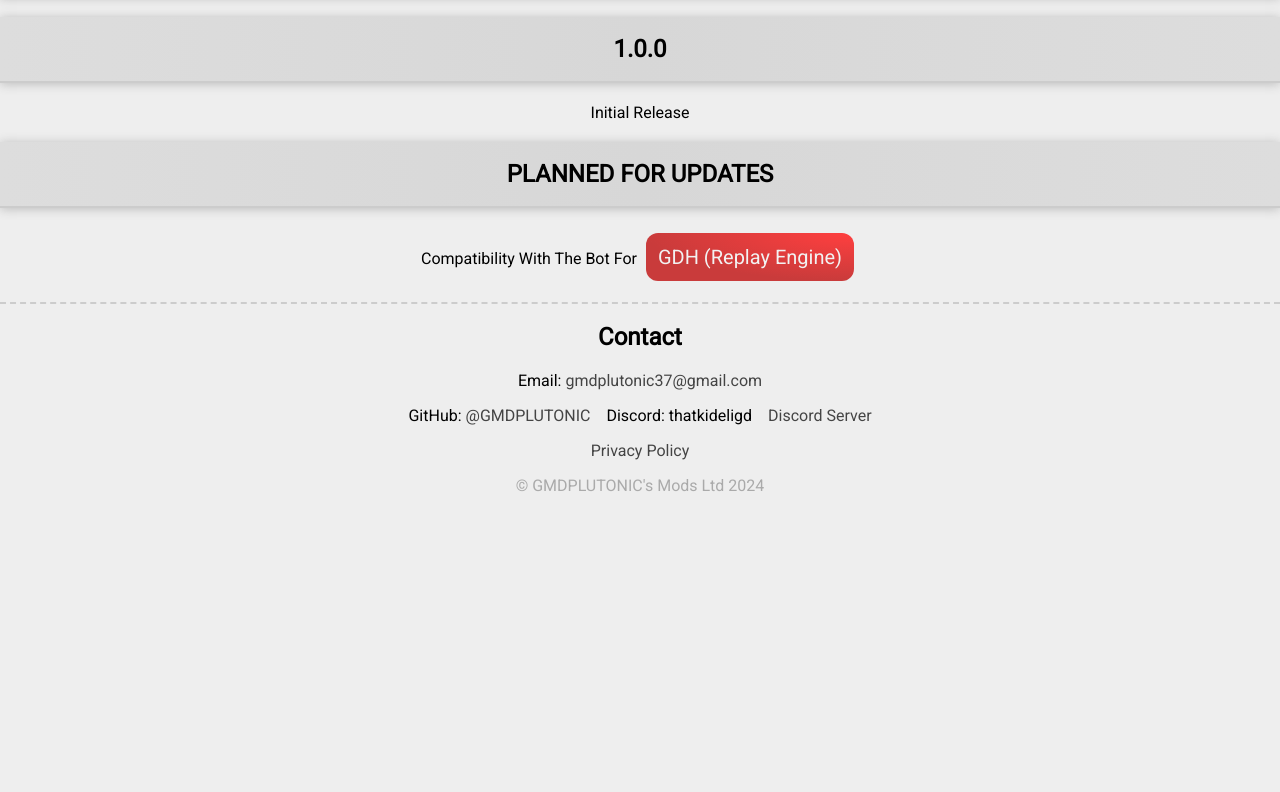
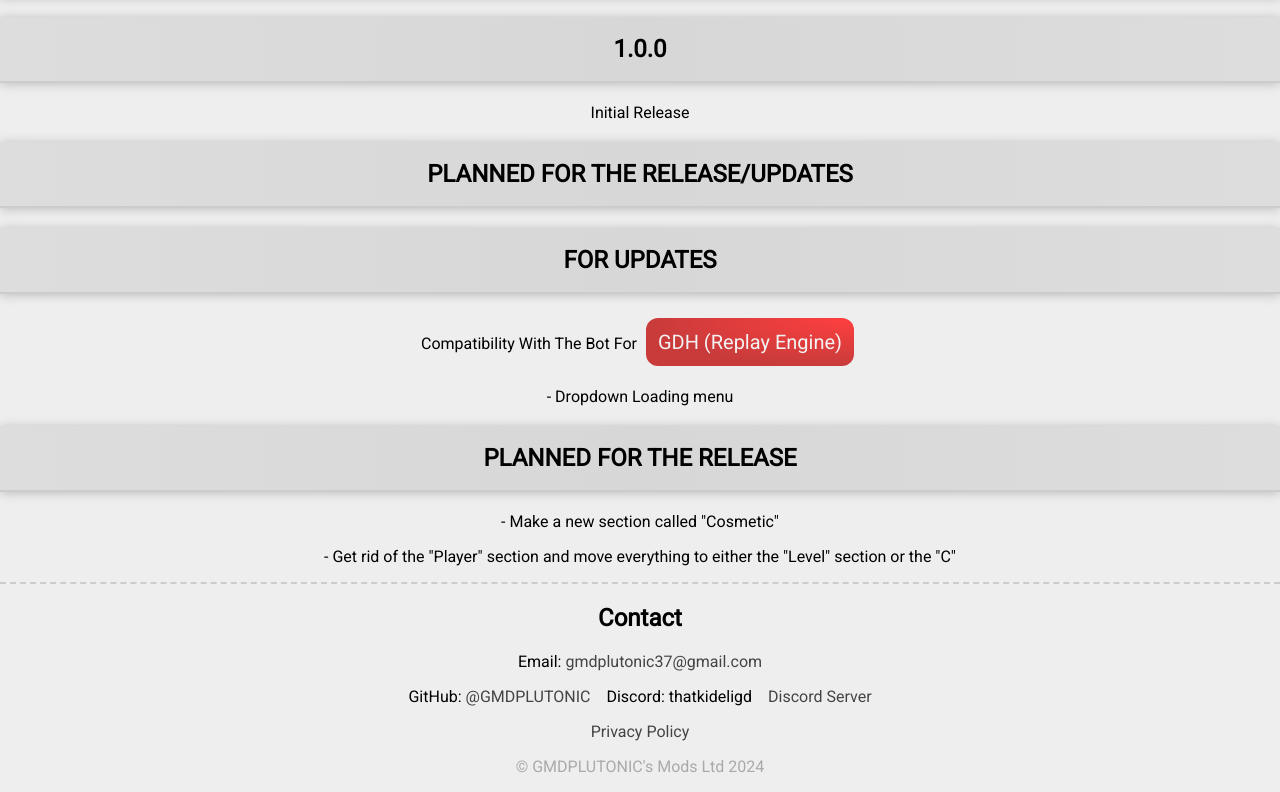
Before and after one commit to GMDPLUTONIC/gmdplutonic.com, a plain HTML site: page Acermenu/changelog.html in a window 1280 px wide. Shown: the part 137-929 px from the top of the page. Before the commit the page ends 800 px from the top, so only its background shows below. Drawn offline with Linux system fonts and the light colour scheme.

Commit message:
keekeeboo

```diff
--- a/Acermenu/changelog.html
+++ b/Acermenu/changelog.html
@@ -42,9 +42,19 @@ x.className = "topnav";
 
 <p>Initial Release</p>
 
-<h2>Planned For Updates</h2>
+<h2>Planned For The Release/Updates</h2>
+
+<h2>For updates</h2>
 
 <p>Compatibility With The Bot For <a href="https://tobyadd.github.io/GDH/">GDH (Replay Engine)</a></p>
+
+<p> - Dropdown Loading menu</p>
+
+<h2>Planned for the release</h2>
+
+<p> - Make a new section called "Cosmetic"</p>
+
+<p> - Get rid of the "Player" section and move everything to either the "Level" section or the "C"</p>
 
 </div>
 
```
Also changed, not shown: Acermenu/acermenu.html (+5 -5 lines).
